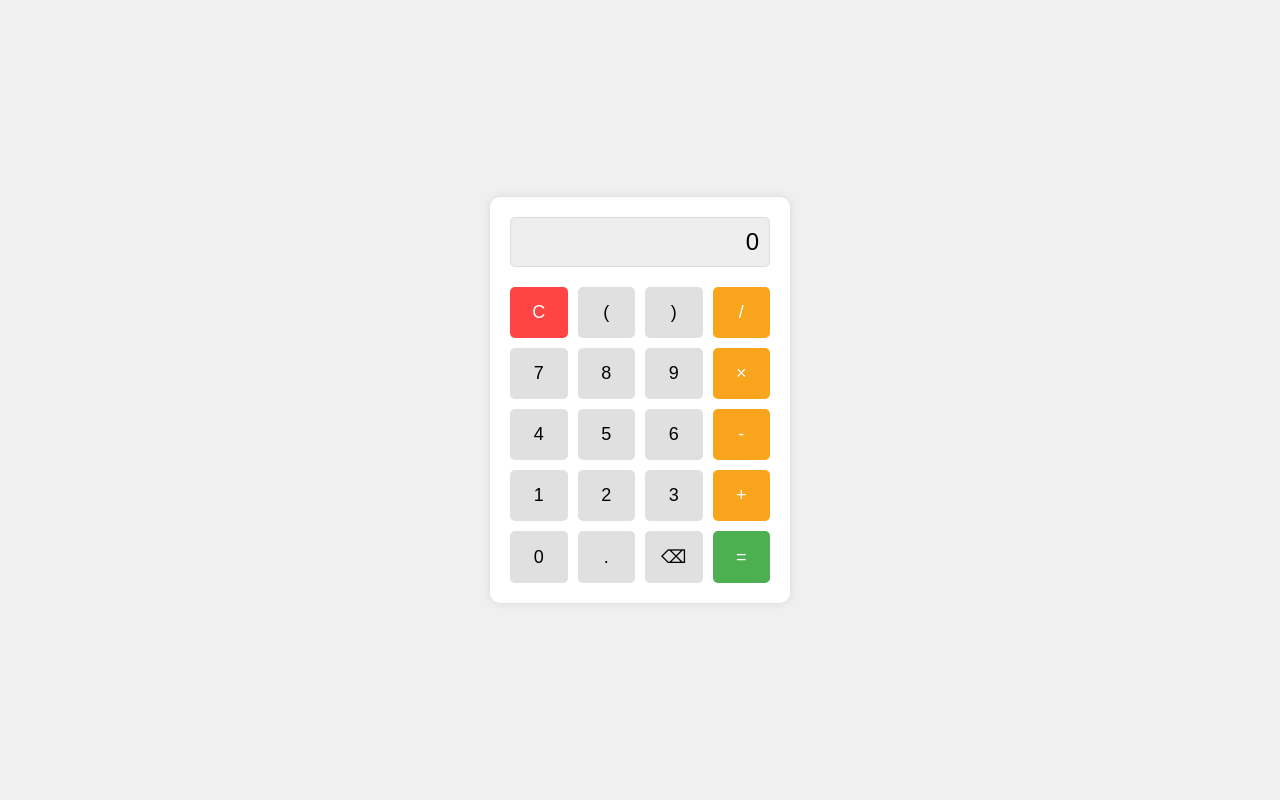
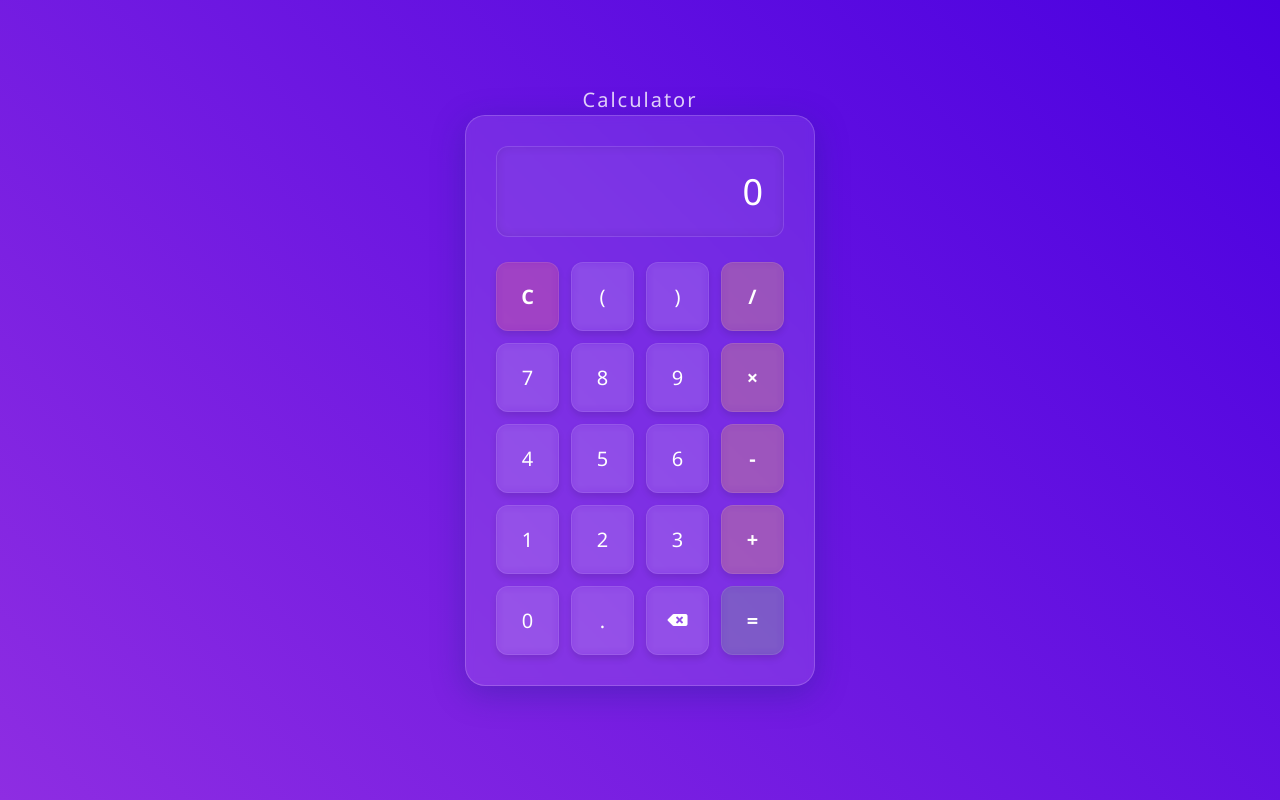
Before and after one commit to vaisaldarmawan/trainingGIT, a plain HTML site: page index.html in a window 1280 px wide. Drawn offline with Linux system fonts and the light colour scheme.

Commit message:
Versi 1.0

```diff
--- a/index.html
+++ b/index.html
@@ -3,13 +3,14 @@
 <head>
     <meta charset="UTF-8">
     <meta name="viewport" content="width=device-width, initial-scale=1.0">
-    <title>Simple Calculator</title>
+    <title>Aesthetic Calculator</title>
+    <link rel="stylesheet" href="https://cdnjs.cloudflare.com/ajax/libs/font-awesome/5.15.4/css/all.min.css">
     <style>
         * {
             margin: 0;
             padding: 0;
             box-sizing: border-box;
-            font-family: Arial, sans-serif;
+            font-family: 'Segoe UI', Tahoma, Geneva, Verdana, sans-serif;
         }
 
         body {
@@ -17,72 +18,109 @@
             justify-content: center;
             align-items: center;
             min-height: 100vh;
-            background: #f0f0f0;
+            background: linear-gradient(45deg, #8e2de2, #4a00e0);
         }
 
         .calculator {
-            background: #fff;
-            padding: 20px;
-            border-radius: 10px;
-            box-shadow: 0 0 10px rgba(0,0,0,0.1);
-            width: 300px;
+            background: rgba(255, 255, 255, 0.1);
+            padding: 30px;
+            border-radius: 20px;
+            box-shadow: 0 8px 32px 0 rgba(31, 38, 135, 0.37);
+            backdrop-filter: blur(4px);
+            border: 1px solid rgba(255, 255, 255, 0.18);
+            width: 350px;
         }
 
         .display {
-            background: #eee;
-            padding: 10px;
-            margin-bottom: 20px;
+            background: rgba(255, 255, 255, 0.05);
+            padding: 20px;
+            margin-bottom: 25px;
             text-align: right;
-            font-size: 24px;
-            border-radius: 5px;
-            border: 1px solid #ddd;
+            font-size: 36px;
+            font-weight: 300;
+            color: #fff;
+            border-radius: 12px;
+            border: 1px solid rgba(255, 255, 255, 0.1);
+            box-shadow: inset 0 0 10px rgba(0,0,0,0.1);
+            overflow: hidden;
+            text-overflow: ellipsis;
         }
 
         .buttons {
             display: grid;
             grid-template-columns: repeat(4, 1fr);
-            gap: 10px;
+            gap: 12px;
         }
 
         button {
-            padding: 15px;
-            font-size: 18px;
+            padding: 20px;
+            font-size: 20px;
             border: none;
-            background: #e0e0e0;
-            border-radius: 5px;
+            background: rgba(255, 255, 255, 0.05);
+            color: #fff;
+            border-radius: 12px;
             cursor: pointer;
-            transition: background 0.3s;
+            transition: all 0.3s ease;
+            border: 1px solid rgba(255, 255, 255, 0.1);
+            backdrop-filter: blur(4px);
+            box-shadow: 0 4px 6px rgba(0,0,0,0.1);
         }
 
         button:hover {
-            background: #d0d0d0;
+            background: rgba(255, 255, 255, 0.15);
+            transform: translateY(-2px);
+            box-shadow: 0 6px 8px rgba(0,0,0,0.2);
+        }
+
+        button:active {
+            transform: translateY(0);
+            box-shadow: 0 2px 4px rgba(0,0,0,0.1);
         }
 
         .operator {
-            background: #f8a51d;
-            color: white;
+            background: rgba(248, 165, 29, 0.2);
+            font-weight: bold;
         }
 
         .operator:hover {
-            background: #e59617;
+            background: rgba(248, 165, 29, 0.3);
         }
 
         .equals {
-            background: #4CAF50;
-            color: white;
+            background: rgba(76, 175, 80, 0.2);
+            font-weight: bold;
         }
 
         .equals:hover {
-            background: #45a049;
+            background: rgba(76, 175, 80, 0.3);
         }
 
         .clear {
-            background: #ff4444;
-            color: white;
+            background: rgba(255, 68, 68, 0.2);
+            font-weight: bold;
         }
 
         .clear:hover {
-            background: #ff3333;
+            background: rgba(255, 68, 68, 0.3);
+        }
+
+        /* Added styles for calculator title */
+        .calculator::before {
+            content: 'Calculator';
+            position: absolute;
+            top: -30px;
+            left: 0;
+            width: 100%;
+            text-align: center;
+            color: rgba(255, 255, 255, 0.8);
+            font-size: 20px;
+            font-weight: 300;
+            letter-spacing: 2px;
+        }
+
+        /* Style for backspace button */
+        .backspace {
+            font-size: 16px;
         }
     </style>
 </head>
@@ -112,7 +150,7 @@
 
             <button onclick="appendNumber('0')">0</button>
             <button onclick="appendNumber('.')">.</button>
-            <button onclick="backspace()">⌫</button>
+            <button class="backspace" onclick="backspace()"><i class="fas fa-backspace"></i></button>
             <button class="equals" onclick="calculate()">=</button>
         </div>
     </div>
```
